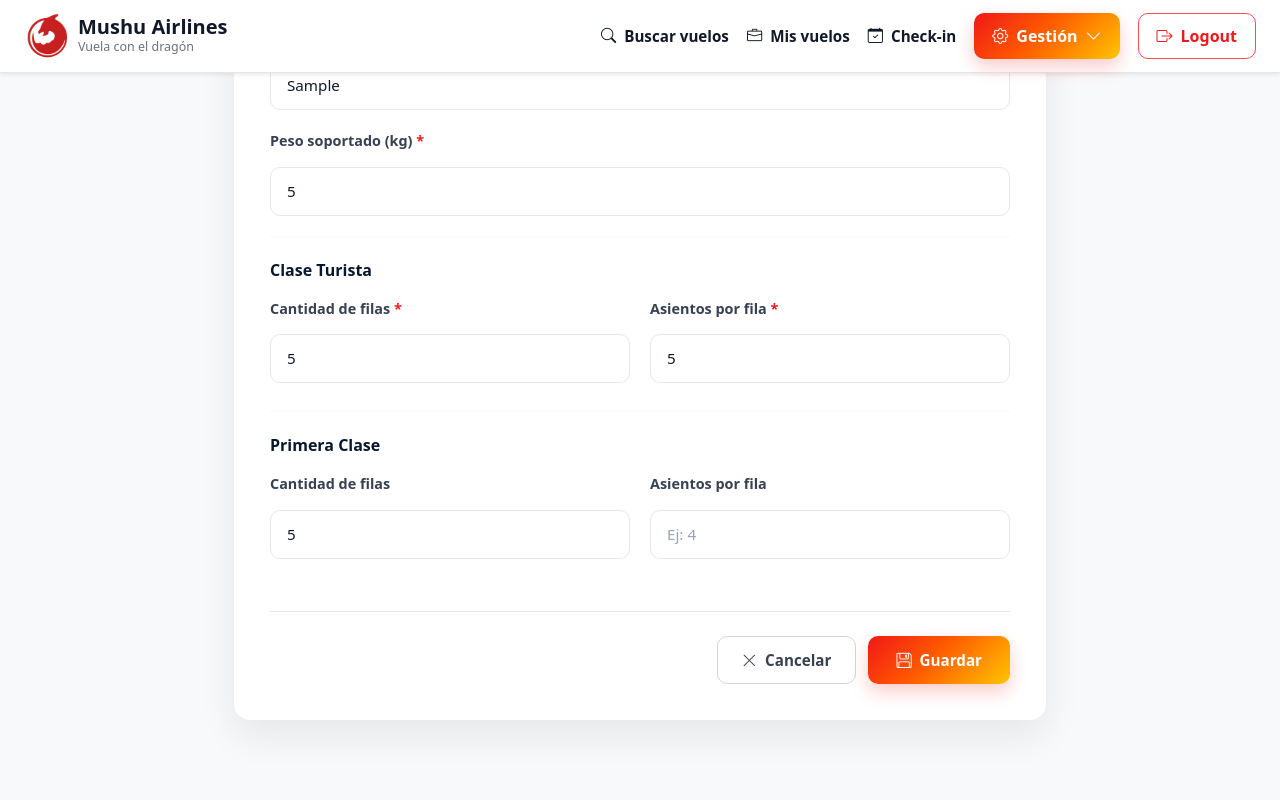
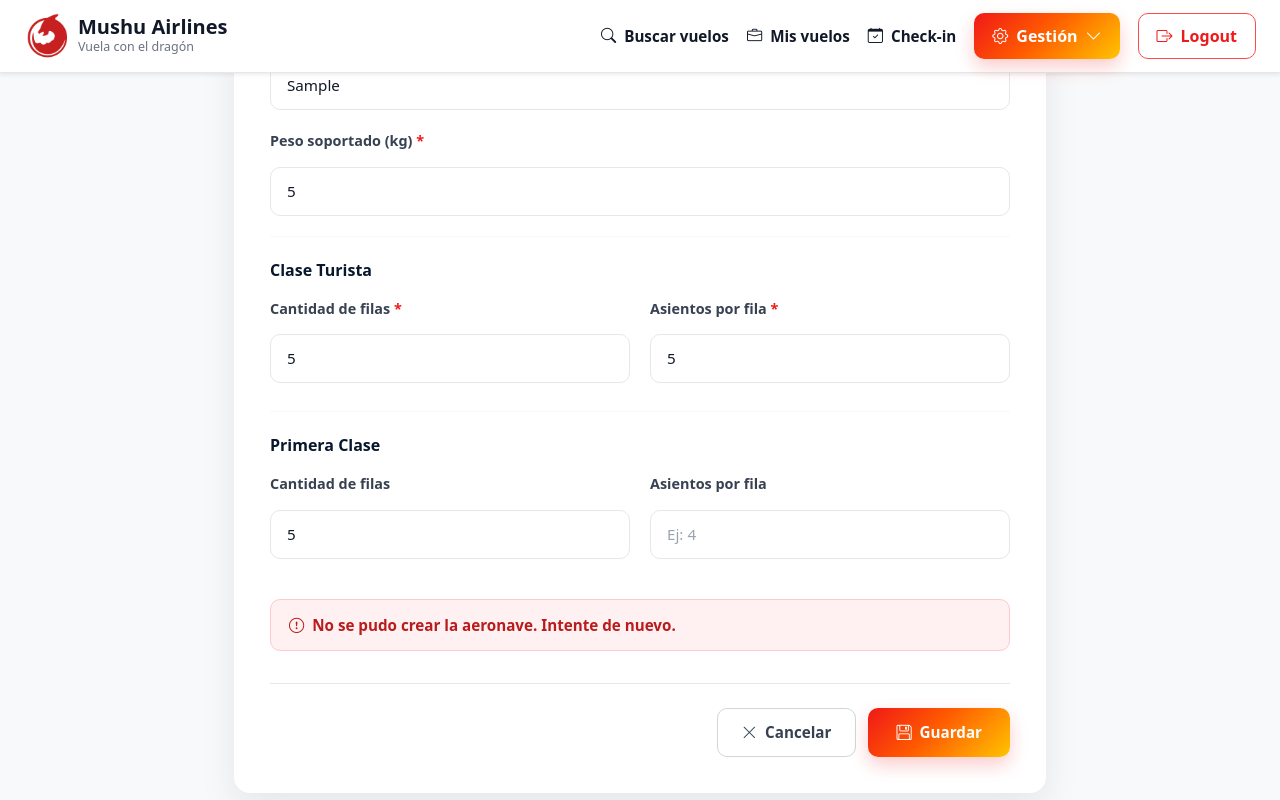
Before and after one commit to Camirgz/MushuAirlines, a Vue app in the folder frontend/: page /admin/aircraft-types/create in a window 1280 px wide. Both pictures are taken after typing "Sample", "Sample", "5", "5", "5", "5" into the empty fields and a click on the button "Guardar". Shown: the part 445-1245 px from the top of the page. Built offline with nearby package versions, Linux system fonts and the light colour scheme; no server answers.

Commit message:
Integrate creation form with backend API and add submission state handling

```diff
--- a/frontend/src/components/admin/CreateAircraftType.vue
+++ b/frontend/src/components/admin/CreateAircraftType.vue
@@ -171,15 +171,21 @@
             </div>
           </div>
 
+          <!-- Error message -->
+          <div v-if="ErrorMessage" class="error-msg">
+            <i class="bi bi-exclamation-circle me-2"></i>
+            {{ ErrorMessage }}
+          </div>
+
           <!-- Actions -->
           <div class="form-actions">
-            <button type="button" class="cancel-btn" @click="Cancel">
+            <button type="button" class="cancel-btn" @click="Cancel" :disabled="IsSubmitting">
               <i class="bi bi-x-lg me-2"></i>
               Cancelar
             </button>
-            <button type="submit" class="submit-btn">
+            <button type="submit" class="submit-btn" :disabled="IsSubmitting">
               <i class="bi bi-floppy me-2"></i>
-              Guardar
+              {{ IsSubmitting ? "Guardando..." : "Guardar" }}
             </button>
           </div>
         </form>
@@ -189,12 +195,16 @@
 </template>
 
 <script>
+import { CreateAircraftType } from "../../services/AircraftTypesService";
+
 export default {
   name: "CreateAircraftType",
 
   data() {
     return {
       IsDropdownOpen: false,
+      IsSubmitting: false,
+      ErrorMessage: "",
       Form: {
         Model: "",
         Type: "",
@@ -219,7 +229,29 @@ export default {
       this.IsDropdownOpen = false;
     },
     Submit() {
-      console.log("Datos del formulario:", this.Form);
+      this.IsSubmitting = true;
+      this.ErrorMessage = "";
+
+      const Payload = {
+        Model: this.Form.Model,
+        Type: this.Form.Type,
+        WeightKg: this.Form.WeightKg,
+        EconomyRows: this.Form.EconomyClass.RowCount,
+        EconomySeatsPerRow: this.Form.EconomyClass.SeatsPerRow,
+        FirstClassRows: this.Form.FirstClass.RowCount,
+        FirstClassSeatsPerRow: this.Form.FirstClass.SeatsPerRow,
+      };
+
+      CreateAircraftType(Payload)
+        .then(() => {
+          this.$router.push("/admin/aircraft-types");
+        })
+        .catch(() => {
+          this.ErrorMessage = "No se pudo crear la aeronave. Intente de nuevo.";
+        })
+        .finally(() => {
+          this.IsSubmitting = false;
+        });
     },
     Cancel() {
       this.$router.push("/admin/aircraft-types");
@@ -539,4 +571,24 @@ export default {
   transform: translateY(-1px);
   box-shadow: 0 10px 22px rgba(240, 24, 24, 0.3);
 }
+
+.submit-btn:disabled,
+.cancel-btn:disabled {
+  opacity: 0.6;
+  cursor: not-allowed;
+  transform: none;
+}
+
+.error-msg {
+  margin-top: 20px;
+  padding: 14px 18px;
+  background: #fff1f1;
+  color: #b91c1c;
+  border: 1px solid #fecaca;
+  border-radius: 10px;
+  font-size: 0.95rem;
+  font-weight: 600;
+  display: flex;
+  align-items: center;
+}
 </style>
```
